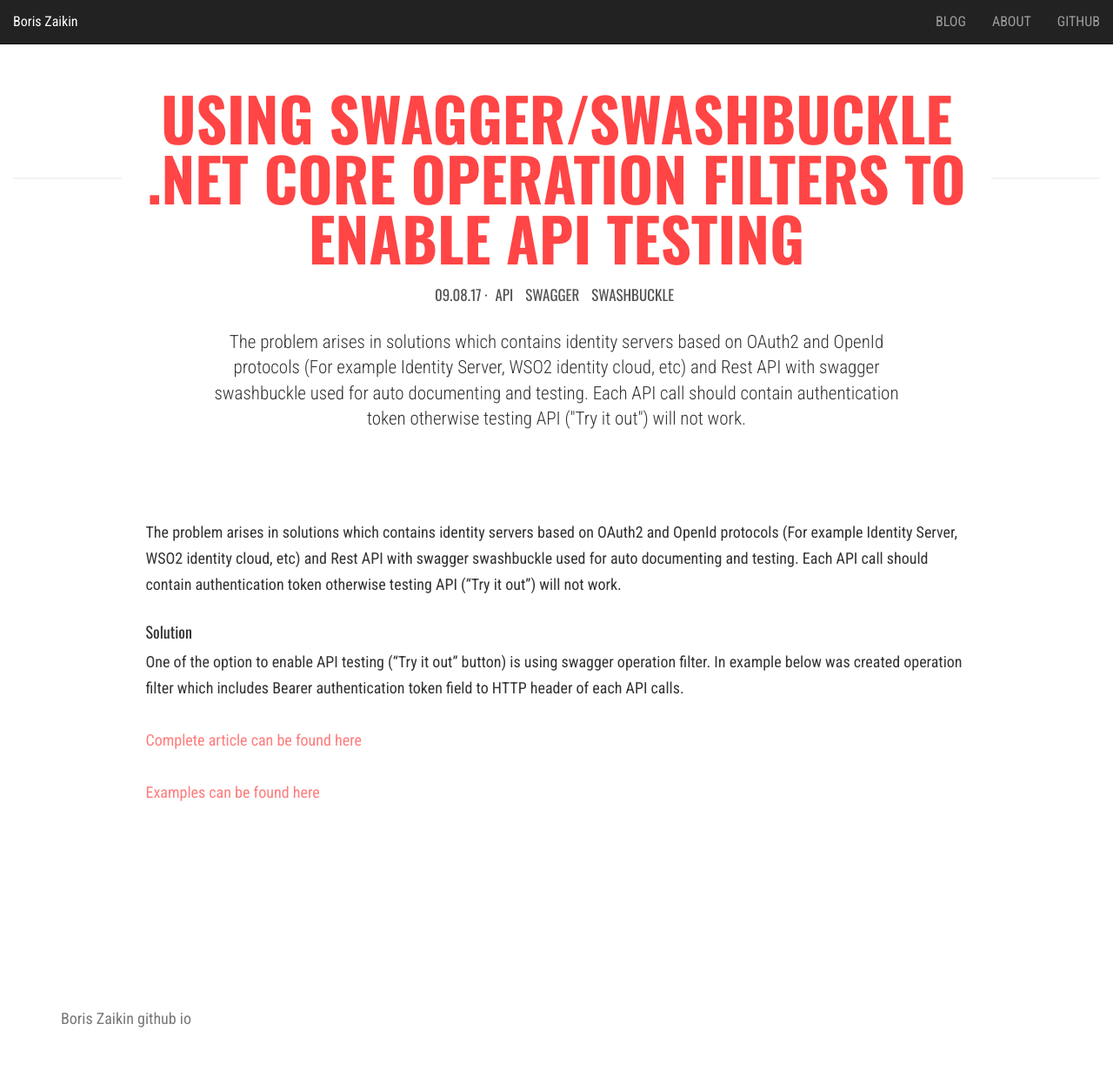
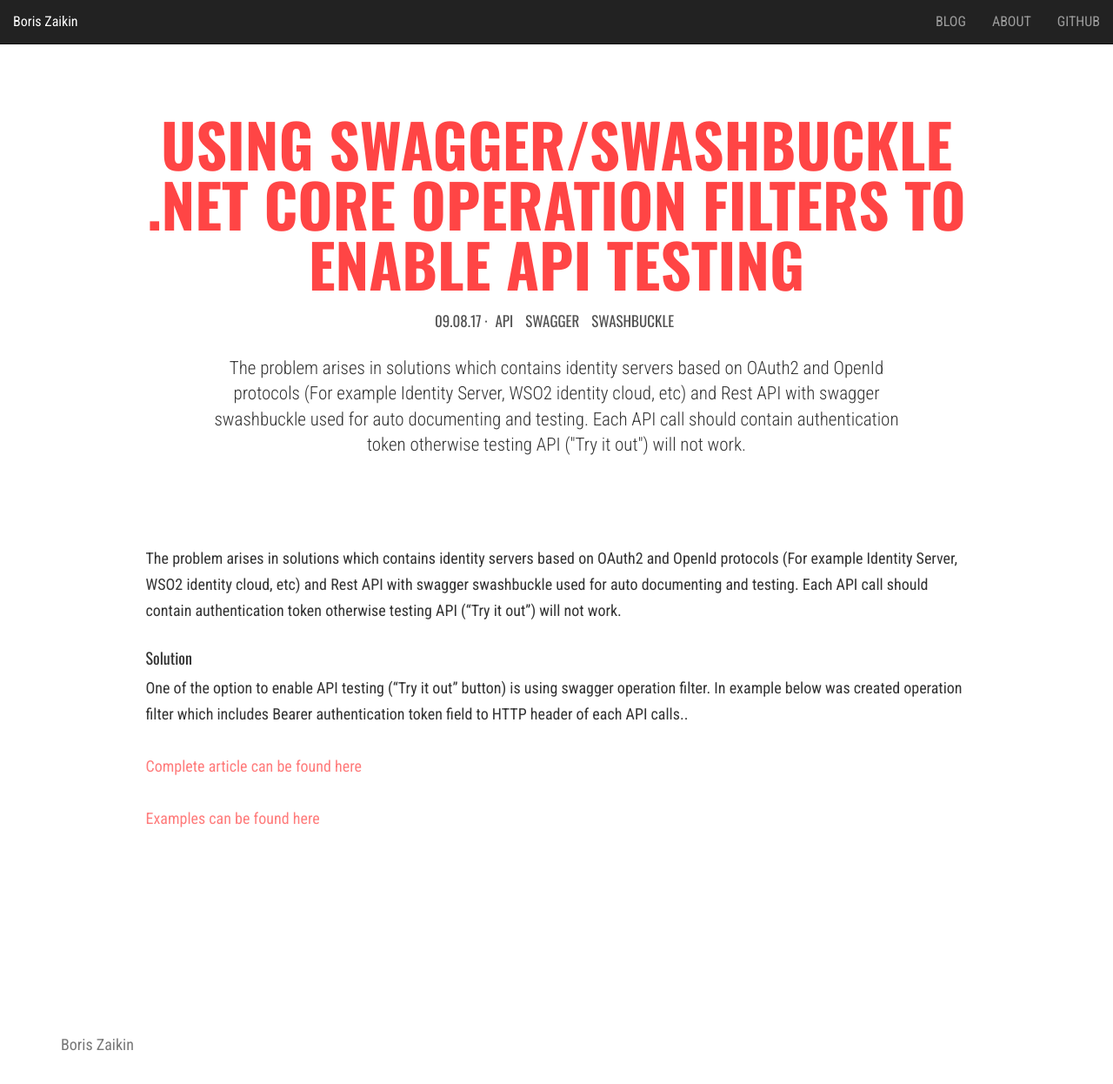
Before and after one commit to Boriszn/Boriszn.github.io, a Jekyll site: the page built from _posts/2017-09-08-swagger-swashbuckle-operation-filters-api-testing.md, in a window 1280 px wide and 1246 px high. Shown: the whole window at 87% size. Built offline with Jekyll 4.4.1, drawn with Linux system fonts in a browser that asks for light colours; nearby versions of some CDN libraries.

Commit message:
Cosmetic changes; Refactoring

```diff
--- a/_config.yml
+++ b/_config.yml
@@ -1,8 +1,8 @@
 # Where things are
 source:      .
 destination: ./_site
-plugins_dir:     ./_plugins
-layouts_dir:     ./_layouts
+plugins_dir: ./_plugins
+layouts_dir: ./_layouts
 data_dir: ./_data
 # collections: null
 
@@ -15,7 +15,7 @@ encoding:     "utf-8"
 markdown_ext: "markdown,mkdown,mkdn,mkd,md"
 
 # Filtering Content
-show_drafts: null
+show_drafts: true
 limit_posts: 0
 future:      true
 unpublished: false
@@ -23,6 +23,7 @@ unpublished: false
 # Plugins
 whitelist: []
 gems:      [jekyll-paginate]
+plugins:   [jekyll-paginate]
 
 # Conversion
 markdown:    kramdown
--- a/_data/global.yml
+++ b/_data/global.yml
@@ -2,7 +2,7 @@
 title: 'Boris Zaikin'
 description: 'https://github.com/Boriszn'
 url: 'https://boriszn.github.io' # the base hostname & protocol for your site
-footer_text: 'Boris Zaikin github io'
+footer_text: 'Boris Zaikin '
 
 # Admin Settings
 admin_name: 'Boris Zaikin'
--- a/_includes/header.html
+++ b/_includes/header.html
@@ -60,7 +60,7 @@
 
 </head>
 <body class="{{ post.title | downcase | replace:' ','-' | replace:',','' | strip_html }}{% if page.category %} category-{{ page.category }}{% endif %}{% if page.layout-class %} layout-{{ page.layout-class }}{% endif %}">
-
+    <a class="fb-ic mr-3" role="button"><i class="fab fa-lg fa-facebook-f"></i></a>
     <nav class="navbar navbar-inverse navbar-fixed-top">
         <div class="container-fluid">
             <div class="navbar-header">
--- a/_layouts/inner.html
+++ b/_layouts/inner.html
@@ -6,8 +6,6 @@
         <div class="container">
             <div class="row">
                 <div class="col-md-10 col-md-offset-1">
-
-
                     {{ content }}
                 </div>
             </div>
--- a/_posts/2017-09-08-swagger-swashbuckle-operation-filters-api-testing.md
+++ b/_posts/2017-09-08-swagger-swashbuckle-operation-filters-api-testing.md
@@ -11,7 +11,7 @@ The problem arises in solutions which contains identity servers based on OAuth2
 
 #### Solution
 
-One of the option to enable API testing ("Try it out" button) is using swagger operation filter. In example below was created operation filter which includes Bearer authentication token field to HTTP header of each API calls.
+One of the option to enable API testing ("Try it out" button) is using swagger operation filter. In example below was created operation filter which includes Bearer authentication token field to HTTP header of each API calls..
 
 [Complete article can be found here](https://boris-zaikin.blogspot.de/2017/09/using-swaggerswashbuckle-net-core.html "Complete article can be found here")
 
--- a/css/style.scss
+++ b/css/style.scss
@@ -96,7 +96,6 @@ h1.special {
             position: absolute;
             display: block;
             height: 1px;
-            background: #e8e8e8;
             width: 99999999px;
             top: 50%;
             transform: translateY(-50%);
@@ -129,7 +128,7 @@ h1.special {
         margin-bottom: 15px;
         width: 100%;
         height: 550px;
-        background-color: #e8e8e8;
+        background-color: #ffffff;
 
         .img {
             background-size: cover;
```
Also changed, not shown: 1 other file.
